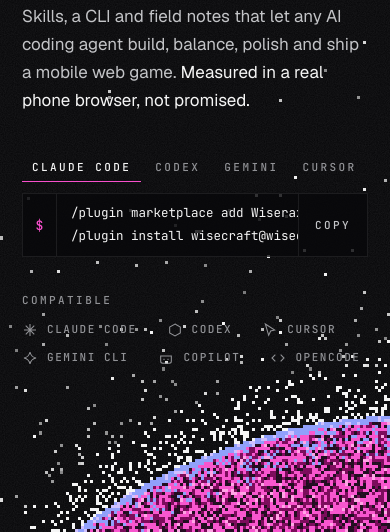
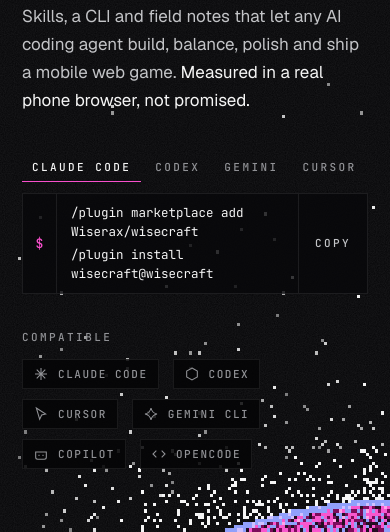
Before and after one commit to Wiserax/wisecraft, a plain HTML site: page docs/site/index.html in a window 390 px wide. Shown: the part 312-844 px from the top of the page. Drawn offline with nearby package versions, Linux system fonts and the light colour scheme.

Commit message:
Site: compatible row clear of the planet, mobile command wraps; Pages entry at docs/

```diff
--- /dev/null
+++ b/docs/index.html
@@ -0,0 +1 @@
+<!doctype html><html lang="en"><meta charset="utf-8"><title>wisecraft</title><meta http-equiv="refresh" content="0; url=./site/"><link rel="canonical" href="./site/"><a href="./site/">wisecraft</a></html>
--- a/docs/site/index.html
+++ b/docs/site/index.html
@@ -42,8 +42,8 @@
 .cmd code{flex:1;min-width:0;display:flex;flex-direction:column;justify-content:center;gap:4px;padding:10px 14px;font:400 13.5px/1.5 var(--mono);color:var(--ink-9);overflow-x:auto;white-space:nowrap}
 .cmd button{appearance:none;background:none;border:0;border-left:1px solid var(--line);padding:0 16px;font:500 11px/1 var(--mono);letter-spacing:.22em;color:var(--ink-7);cursor:pointer}
 .cmd button:hover{color:var(--ink-9);background:oklch(100% 0 0/.04)}
-.compat{margin-top:38px}.compat ul{display:flex;flex-wrap:wrap;gap:12px 30px;margin-top:16px;list-style:none}
-.compat li{display:flex;align-items:center;gap:9px;font:500 11px/1 var(--mono);letter-spacing:.14em;text-transform:uppercase;color:var(--ink-6)}
+.compat{margin-top:38px;max-width:560px}.compat ul{display:flex;flex-wrap:wrap;gap:10px 14px;margin-top:16px;list-style:none}
+.compat li{display:flex;align-items:center;gap:9px;padding:6px 10px;border:1px solid var(--line);background:#050507d9;font:500 11px/1 var(--mono);letter-spacing:.14em;text-transform:uppercase;color:var(--ink-6)}
 .compat svg{width:16px;height:16px;fill:none;stroke:currentColor;stroke-width:1.6}
 .rail{position:fixed;left:20px;top:50%;transform:translateY(-50%);z-index:30;border:1px solid var(--line);display:none}
 .rail a{position:relative;display:grid;place-items:center;width:56px;height:56px;background:var(--bg);color:var(--ink-5);border-bottom:1px solid var(--line)}
@@ -91,6 +91,7 @@
 footer{position:relative;z-index:10;display:flex;flex-wrap:wrap;gap:14px 28px;justify-content:space-between;padding:28px clamp(20px,16.6vw,240px) 40px;border-top:1px solid var(--line);font:500 11px/1.6 var(--mono);letter-spacing:.14em;text-transform:uppercase;color:var(--ink-6)}
 footer a{color:var(--ink-7)}footer a:hover{color:var(--ink-9)}
 a:focus-visible,button:focus-visible,summary:focus-visible{outline:1px solid var(--cyan);outline-offset:2px}
+@media (max-width:600px){.cmd code{white-space:normal;overflow-wrap:anywhere}}
 @media (max-width:900px){nav,.hero,section,footer{padding-left:22px;padding-right:22px}.tabs button{white-space:nowrap}.cmd code{font-size:12.5px}h1{font-size:clamp(38px,11vw,56px)}.g5,.g4{grid-template-columns:repeat(2,1fr)}.g3{grid-template-columns:1fr}.row{grid-template-columns:1fr}.delta{text-align:left}.frames{grid-template-columns:repeat(2,1fr)}
 .hero{padding-top:120px;padding-bottom:230px}nav .links a.hide{display:none}.tabs{overflow-x:auto}.tabs .right{display:none}td{display:block;border:0;padding:0 0 12px}td:first-child{padding-top:12px;border-top:1px solid var(--line);white-space:normal;word-break:break-word}table{border-top:0;border-bottom:1px solid var(--line)}section{padding-top:72px;padding-bottom:72px}}
 html.banner .hero{min-height:640px;height:640px;padding:104px 140px 0}html.banner nav{padding:20px 60px}html.banner h1{font-size:58px;margin-top:18px}html.banner .sub{margin-top:20px;font-size:16px}
```
Also changed, not shown: 1 other file.
